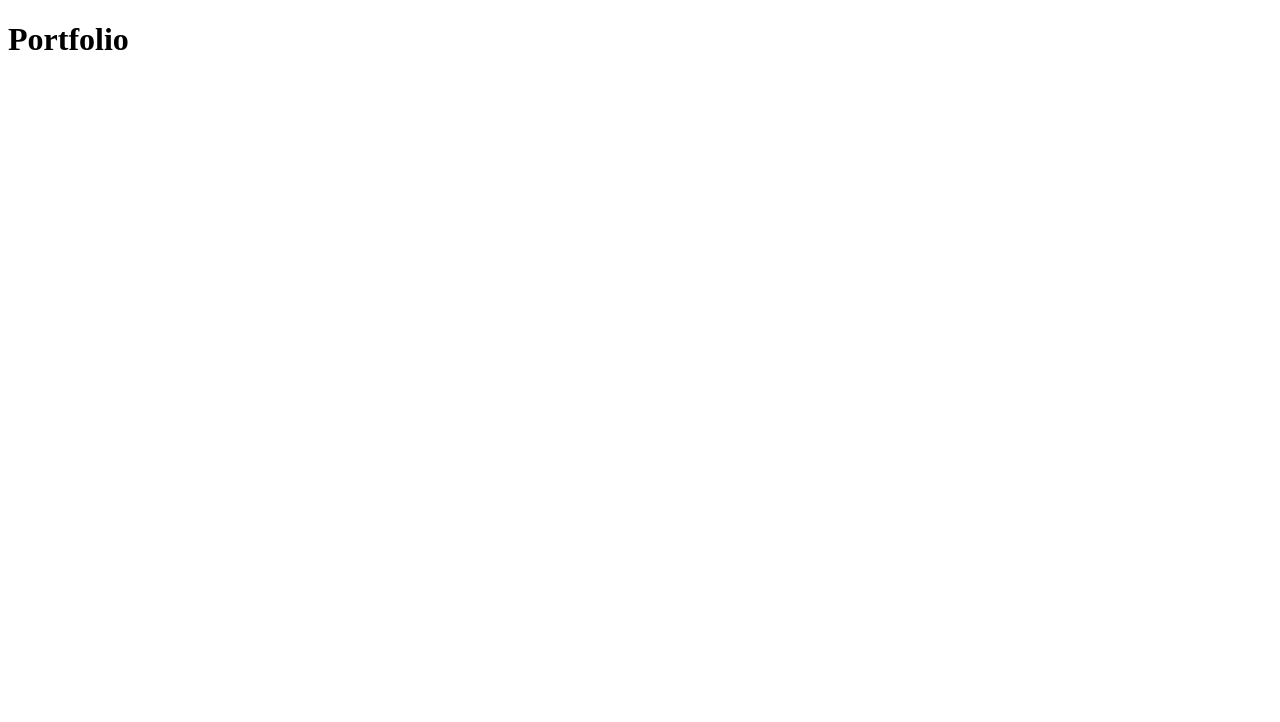
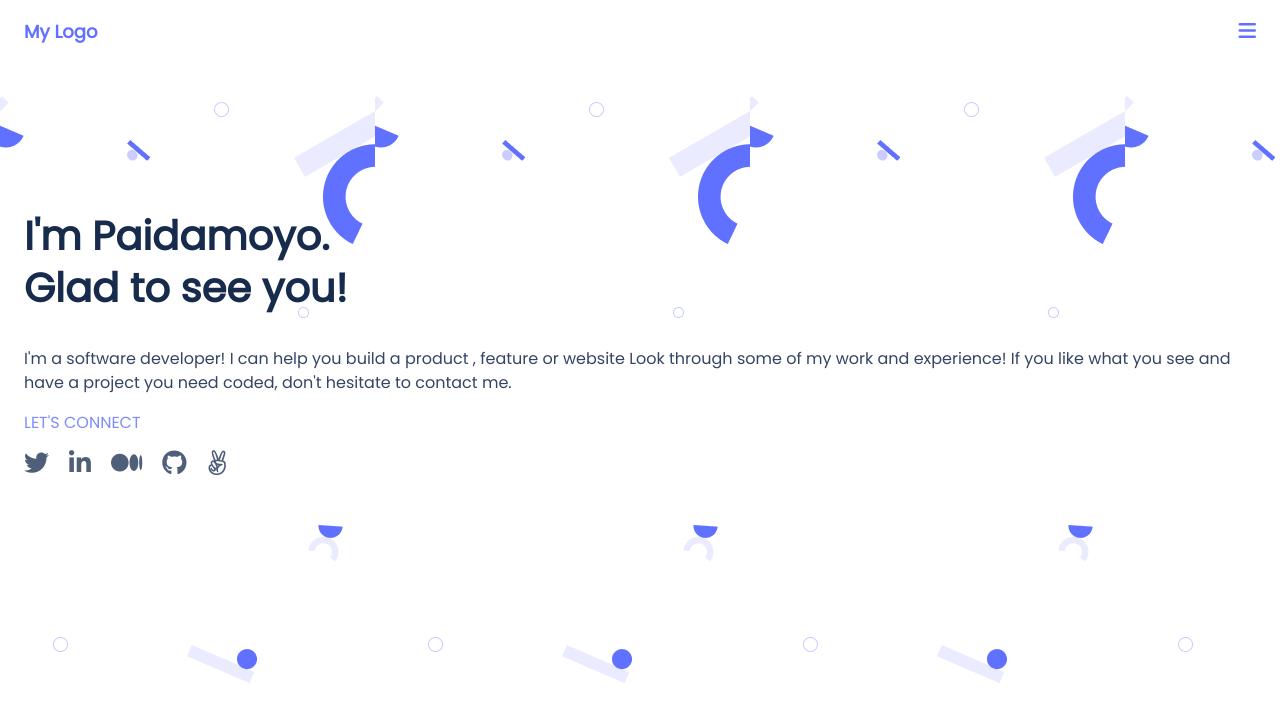
Before and after one commit to garikaipaidamoyo/Portfolio, a website: page index.html in a window 1280 px wide. Drawn offline with Linux system fonts and the light colour scheme.

Commit message:
fixed linter errors

```diff
--- a/index.html
+++ b/index.html
@@ -4,8 +4,27 @@
     <meta charset="UTF-8">
     <meta name="viewport" content="width=device-width, initial-scale=1.0">
     <title>Portfolio</title>
+    <link rel="stylesheet" href="style.css">
 </head>
 <body>
-    <h1>Portfolio</h1>
+    <header class="header">
+        <div class="logo">My Logo</div>
+        <div class="hamburger"><i class="fa-sharp fa-solid fa-bars"></i></div>
+    </header>
+    <Section class="bio">
+        <div class="container">
+            <h1 class="intro">I'm Paidamoyo.<br>Glad to see you!</h1>
+            <p class="skill">I'm a software developer! I can help you build a product , feature or website Look through some of my work and experience! If you like what you see and have a project you need coded, don't hesitate to contact me.</p>
+            <p class="connect">LET'S CONNECT</p>
+            <ul class="socials">
+                <li><i class="fa-brands fa-twitter"></i></li>
+                <li><i class="fa-brands fa-linkedin-in"></i></li>
+                <li><i class="fa-brands fa-medium"></i></li>
+                <li><i class="fa-brands fa-github"></i></li>
+                <li><i class="fa-brands fa-angellist"></i></li>
+            </ul>
+        </div>
+    </Section>
+    <script src="https://kit.fontawesome.com/1c5f975788.js" crossorigin="anonymous"></script>
 </body>
 </html>
--- a/style.css
+++ b/style.css
@@ -1,3 +1,81 @@
-h1 {
-  font-family: 'Courier New', Courier, monospace;
+@import url("https://fonts.googleapis.com/css?family=Poppins");
+
+body {
+  padding: 0;
+  margin: 0;
+  box-sizing: border-box;
 }
+
+.header {
+  display: flex;
+  justify-content: space-between;
+  align-items: center;
+  padding: 20px 24px;
+}
+
+.hamburger {
+  font-size: 20px;
+  color: #6070ff;
+}
+
+.logo {
+  font-family: "Poppins", Arial, Helvetica, sans-serif;
+  font-size: 18px;
+  font-weight: 700;
+  line-height: 20px;
+  letter-spacing: 0;
+  color: #6070ff;
+}
+
+.bio {
+  background-image: url("images/header-shapes-mobile.png");
+  background-repeat: none;
+  height: 587px;
+}
+
+.container {
+  padding: 0 24px;
+}
+
+.intro {
+  font-family: "Poppins", Arial, Helvetica, sans-serif;
+  font-size: 40px;
+  font-weight: 900;
+  line-height: 52px;
+  letter-spacing: 0;
+  text-align: left;
+  color: #172b4d;
+  padding-top: 114px;
+}
+
+.skill {
+  font-family: "Poppins", Arial, Helvetica, sans-serif;
+  font-size: 16px;
+  font-weight: 400;
+  line-height: 24px;
+  letter-spacing: 0;
+  text-align: left;
+  color: #344563;
+}
+
+.connect {
+  font-family: 'Poppins', Arial, Helvetica, sans-serif;
+  font-size: 16px;
+  font-weight: 500;
+  line-height: 24px;
+  letter-spacing: 0;
+  text-align: left;
+  color: #7f8cff;
+}
+
+.socials {
+  display: flex;
+  gap: 20px;
+  list-style-type: none;
+  margin-left: -40px;
+}
+
+.fa-brands {
+  color: #505f79;
+  font-size: 25px;
+}
```
Also changed, not shown: images/header-shapes-mobile.png (added).
